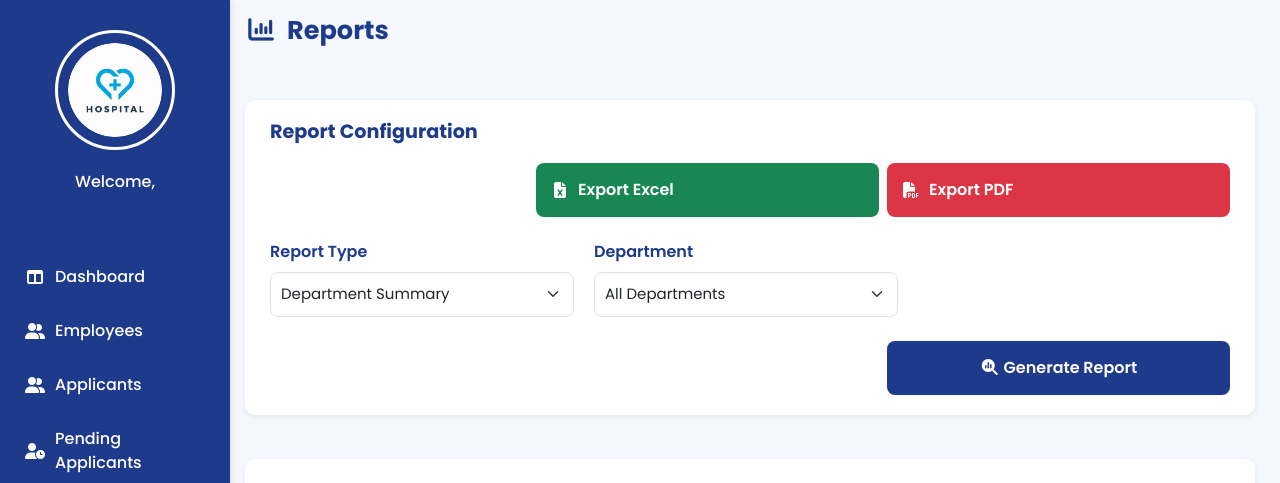
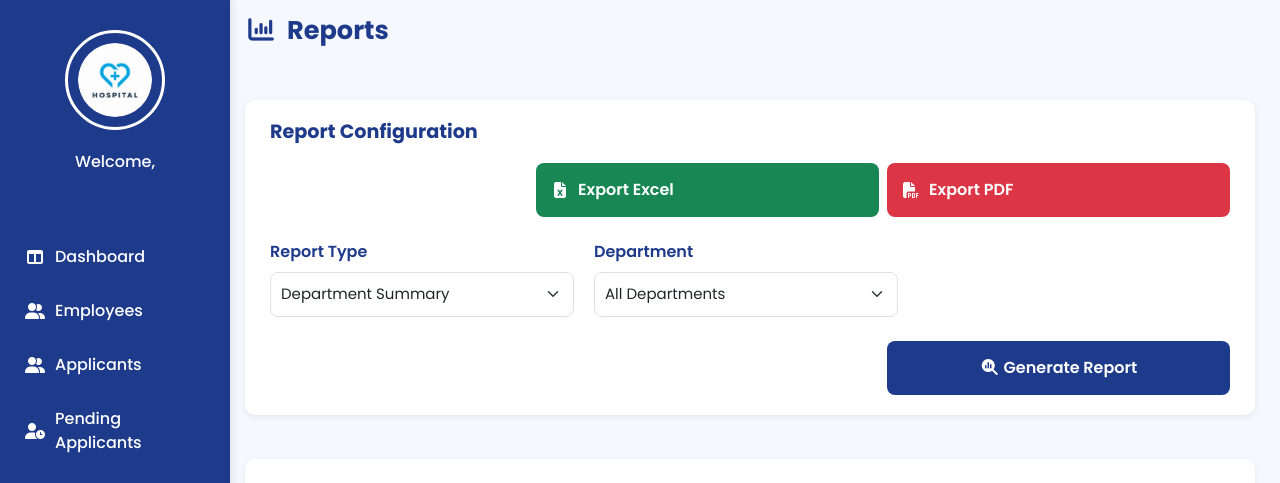
Before and after one commit to jojanajeangarabillo/HR-EMPLOYEE-MANAGEMENT, a PHP site: page /HR-EMPLOYEE-MANAGEMENT/Admin_Reports.php in a window 1280 px wide. Shown: the top 483 px of the page. Run offline with PHP 8.4, Linux system fonts and the light colour scheme; data that the repository does not hold is empty; some libraries are stand-ins or nearby versions.

Commit message:
(resolve conflicts sana)

```diff
--- a/Admin_Reports.php
+++ b/Admin_Reports.php
@@ -23,33 +23,6 @@
     color: #1E3A8A;
   }
 
-<<<<<<< HEAD
-
-=======
-  .sidebar-logo {
-            display: flex;
-            justify-content: center;
-            margin-bottom: 50px;
-        }
-
-        .sidebar-logo img {
-            height: 120px;
-            width: 120px;
-        }
->>>>>>> 6d6d85e7ca04c628e274c960c41fd8ea2c3d3e00
-
-
-        .sidebar-name {
-        display: flex;
-        justify-content: center;
-        align-items: center;
-        text-align: center;
-        color: white;
-        padding: 10px;
-        margin-bottom: 30px;
-        font-size: 18px;
-        flex-direction: column;
-        }
   /* HEADER */
   .admin-header {
   position: fixed;
```
